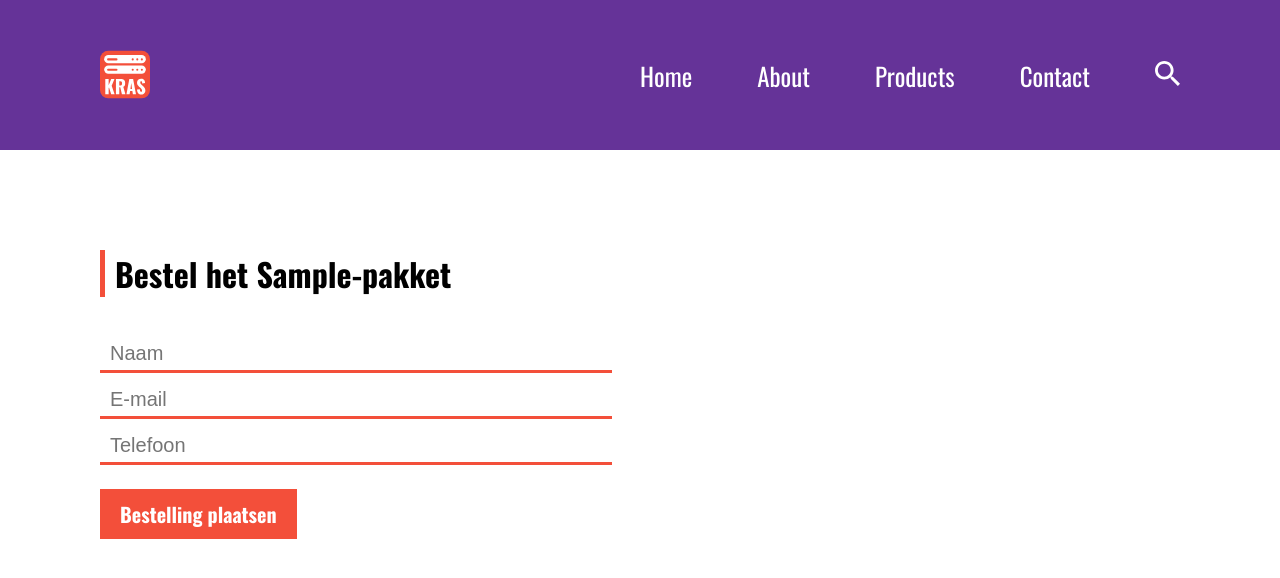
After one commit to Yonder-ICT-Mediatechnologie/p3-krashosting-team-6, a PHP site: page /pages/bestelling.php?id=1 in a window 1280 px wide; the page is wider, and only the part inside the window is pictured. The commit adds this page. Shown: the top 578 px of that part. Run offline with PHP 8.4, Linux system fonts and the light colour scheme; tables that the repository leaves empty or names only in its code hold one stand-in row (values such as "Sample post"); some web fonts are replaced.

Commit message:
Gegevens worden opgeslagen na bestelling

```diff
--- a/css/style.css
+++ b/css/style.css
@@ -635,3 +635,40 @@ ul{
 #pakketOmschr:focus{
     outline: unset;
 }
+
+.orderBtn{
+    width: fit-content;
+    background-color: #F34F3A;
+    border: unset;
+    font-family: Oswald;
+    font-weight: bold;
+    font-size: 20px;
+    color: white;
+    height: 50px;
+    padding: 0 20px;
+}
+
+#ordered{
+    width: 50%;
+    text-align: center;
+    margin: 150px auto;
+}
+
+.bedanktTitle{
+    font-size: 50px;
+    color: #F34F3A;
+    margin: 30px 0;
+}
+
+.bedanktLogo{
+    width: 200px;
+}
+
+.bedanktZin{
+    color: white;
+    margin: 0 0 30px;
+}
+
+.backHome{
+    color: white;
+}
--- /dev/null
+++ b/pages/bestelling.php
@@ -0,0 +1,57 @@
+<?php
+require 'db.php';
+
+if (!isset($_GET['id']) || empty($_GET['id'])) {
+    echo "Geen pakket-id meegegeven.";
+    exit;
+}
+
+$id = $_GET['id'];
+$stmt = $pdo->prepare("SELECT * FROM pakketten WHERE id = :id");
+$stmt->execute(['id' => $id]);
+$pakket = $stmt->fetch(PDO::FETCH_ASSOC);
+
+if (!$pakket) {
+    echo "Pakket niet gevonden.";
+    exit;
+}
+?>
+
+<!DOCTYPE html>
+<html lang="nl">
+<head>
+    <meta charset="UTF-8">
+    <title>Bestelling - <?= htmlspecialchars($pakket['naam']) ?></title>
+    <link rel="stylesheet" href="../css/style.css">
+    <link rel="icon" href="../images/logo.svg" type="image/svg+xml">
+</head>
+<body>
+    <div class="newsHeader">
+        <div class="newsLogo">
+            <img src="../images/logo.svg" alt="" class="logo">
+        </div>
+        <nav class="navBar">
+            <a href="index.php">Home</a>
+            <a href="about.html">About</a>
+            <a href="products.php">Products</a>
+            <a href="contact.php">Contact</a>
+            <button class="searchBtn"><img src="../images/search.svg" alt="Search" class="search"></button>
+        </nav>
+    </div>
+
+    <div class="editContainer">
+    <h1 class="title">Bestel het <?= htmlspecialchars($pakket['naam']) ?>-pakket</h1>
+    <form action="verwerk_bestelling.php" method="POST">
+        <input type="hidden" name="pakket_id" value="<?= htmlspecialchars($pakket['id']) ?>">
+
+        <input type="text" name="naam" id="titel" placeholder="Naam" required>
+        <br>
+        <input type="email" name="email" id="titel" placeholder="E-mail" required>
+        <br>
+        <input type="tel" name="telefoon" id="titel" placeholder="Telefoon" required>
+        <br><br>
+        <button type="submit" class="orderBtn">Bestelling plaatsen</button>
+    </form>
+    </div>
+</body>
+</html>
--- a/pages/detailpagina.php
+++ b/pages/detailpagina.php
@@ -69,7 +69,7 @@
                     <?php endif; ?>
                 </div>
 
-                <a href="" class="orderPakket">
+                <a href="bestelling.php?id=<?= $pakket['id'] ?>" class="orderPakket">
                     <button class="orderPakketBtn">Bestel nu</button>
                 </a>
 
```
Also changed, not shown: pages/bedankt.php (added, +17 -0 lines), pages/verwerk_bestelling.php (added, +27 -0 lines).
